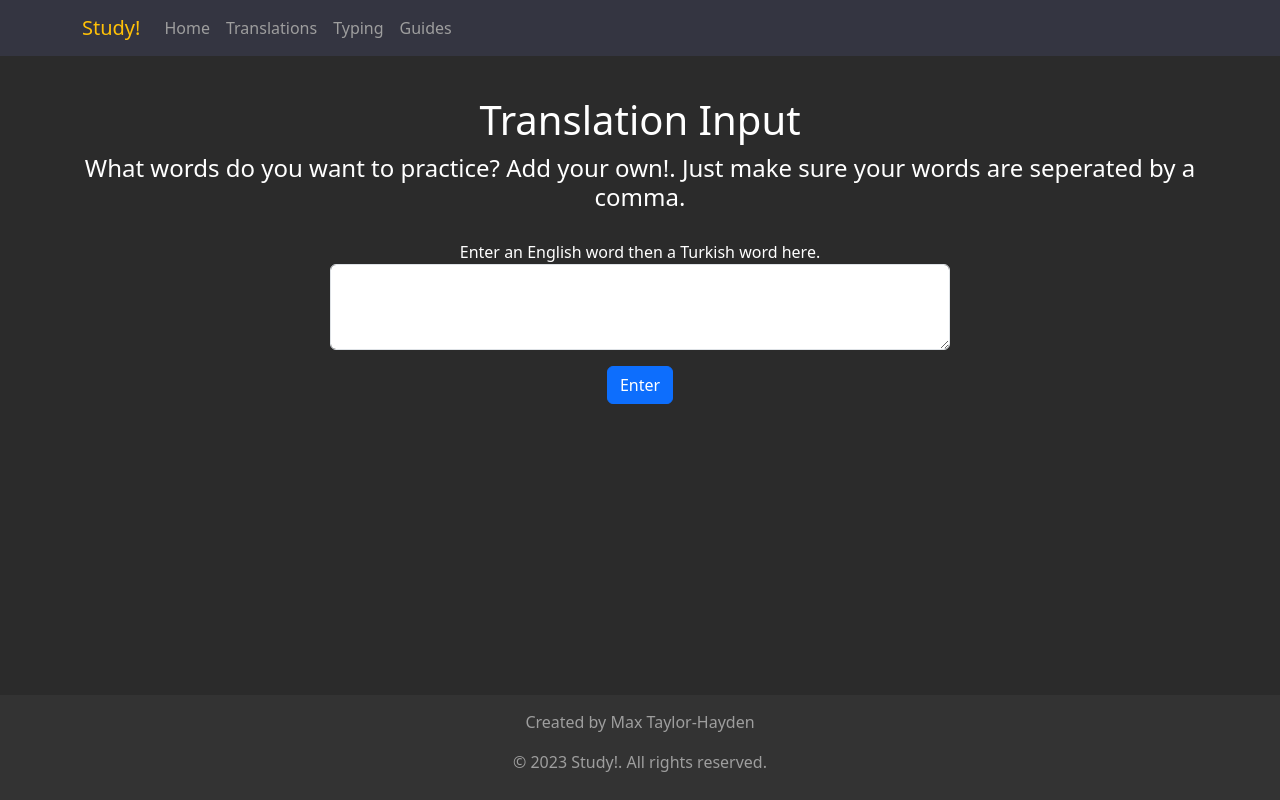
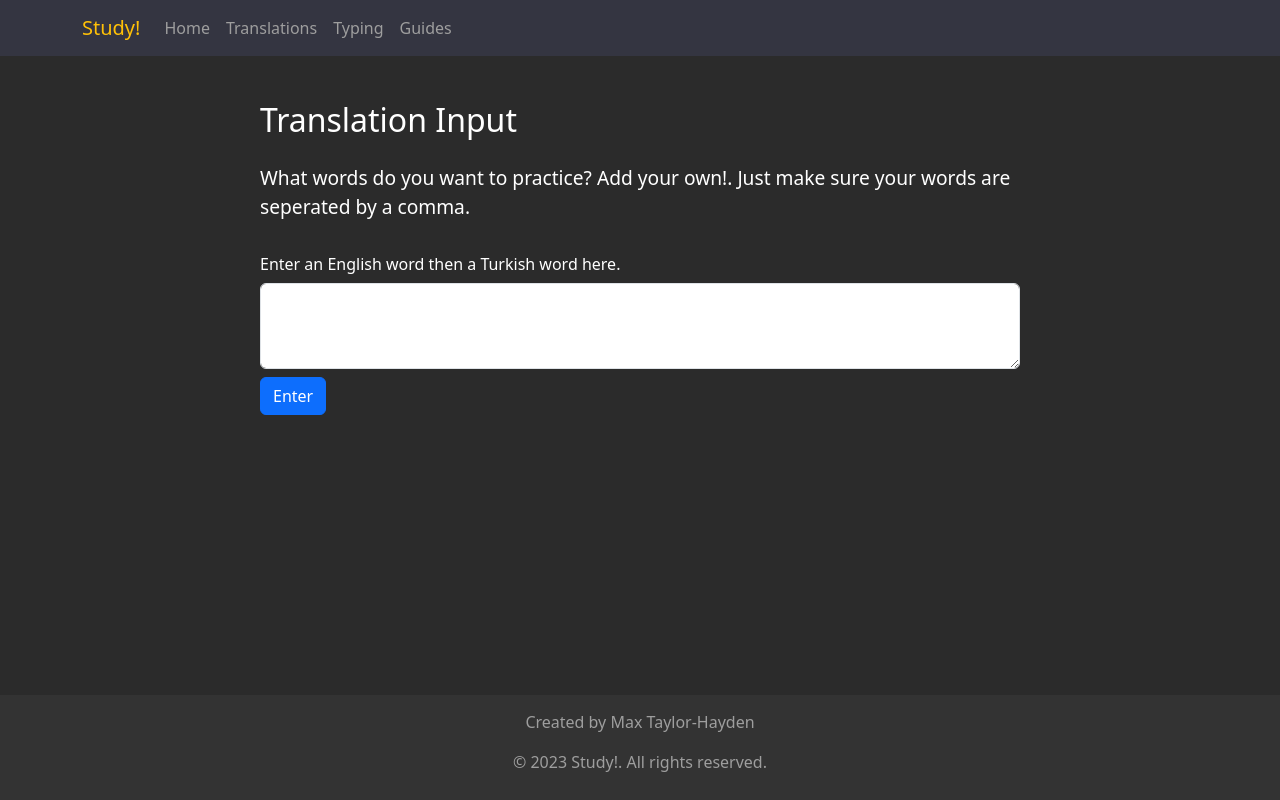
Before and after one commit to mtaylorhayden/translations-client, a React (Create React App) app: page /translations in a window 1280 px wide. Built offline with nearby package versions, Linux system fonts and the light colour scheme.

Commit message:
fixed translationsinput styles

```diff
--- a/src/Translations/TranslationsInput.jsx
+++ b/src/Translations/TranslationsInput.jsx
@@ -1,6 +1,9 @@
 import "bootstrap/dist/css/bootstrap.min.css";
 import { useState } from "react";
 import styles from "./TranslationsInput.module.css";
+import containerStyles from "../Styles/Container.module.css";
+import headerStyles from "../Styles/Header.module.css";
+import descriptionStyles from "../Styles/Description.module.css";
 
 export const TranslationsInput = () => {
   const [words, setWords] = useState();
@@ -27,27 +30,26 @@ export const TranslationsInput = () => {
   };
 
   return (
-    <div className="App">
-      <div className={styles.headerContainer}>
-        <h1 className={styles.headerTitle}>Translation Input</h1>
-        <h4 className={styles.headerDescription}>
-          What words do you want to practice? Add your own!. Just make sure your
-          words are seperated by a comma.
-        </h4>
+    <div className={containerStyles.container}>
+      <div className={headerStyles.header}>Translation Input</div>
+      <div className={descriptionStyles.description}>
+        What words do you want to practice? Add your own!. Just make sure your
+        words are seperated by a comma.
       </div>
+
       <form onSubmit={onSubmitHandler}>
-        <div className="form-group col-6 mx-auto">
+        <div className="form-group">
           <label className={styles.label}>
             Enter an English word then a Turkish word here.
           </label>
           <textarea
-            className="form-control"
+            className={`${styles.textarea} form-control`}
             rows="3"
             onBlur={onBlurHandler}
             value={words}
           ></textarea>
         </div>
-        <button type="submit" className="btn btn-primary mt-3">
+        <button type="submit" className="btn btn-primary">
           Enter
         </button>
       </form>
--- a/src/Translations/TranslationsInput.module.css
+++ b/src/Translations/TranslationsInput.module.css
@@ -7,18 +7,7 @@
   box-shadow: 0 0 10px green !important;
 }
 
-.headerContainer {
-  text-align: center;
-  padding: 20px;
+.textarea {
+  margin-top: 1%;
+  margin-bottom: 1%;
 }
-
-.headerTitle {
-  font-size: 2.5rem; /* Adjust the font size as needed */
-  margin-bottom: 10px;
-  color: #ffffff;
-}
-
-.headerDescription {
-  font-size: 1.5rem;
-  color: #ffffff;
-}
```
